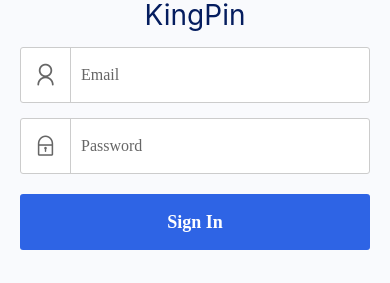
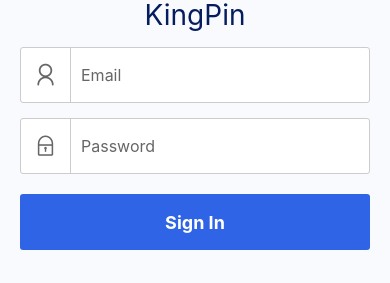
Before and after one commit to ziiqii/KingPin, a React Native app: screen /LoginScreen in a window 390 px wide. Shown: the part 314-597 px from the top of the page. Built offline with nearby package versions, Linux system fonts and the light colour scheme.

Commit message:
Remove some unavailable fonts

```diff
--- a/Components/Buttons/FormButton.js
+++ b/Components/Buttons/FormButton.js
@@ -27,6 +27,6 @@ const styles = StyleSheet.create({
     fontSize: 18,
     fontWeight: "bold",
     color: "#ffffff",
-    fontFamily: "Lato-Regular",
+    // fontFamily: "Lato-Regular",
   },
 });
--- a/Components/Inputs/FormInput.js
+++ b/Components/Inputs/FormInput.js
@@ -50,7 +50,7 @@ const styles = StyleSheet.create({
     padding: 10,
     flex: 1,
     fontSize: 16,
-    fontFamily: "Lato-Regular",
+    // fontFamily: "Lato-Regular",
     color: "#333",
     justifyContent: "center",
     alignItems: "center",
```
